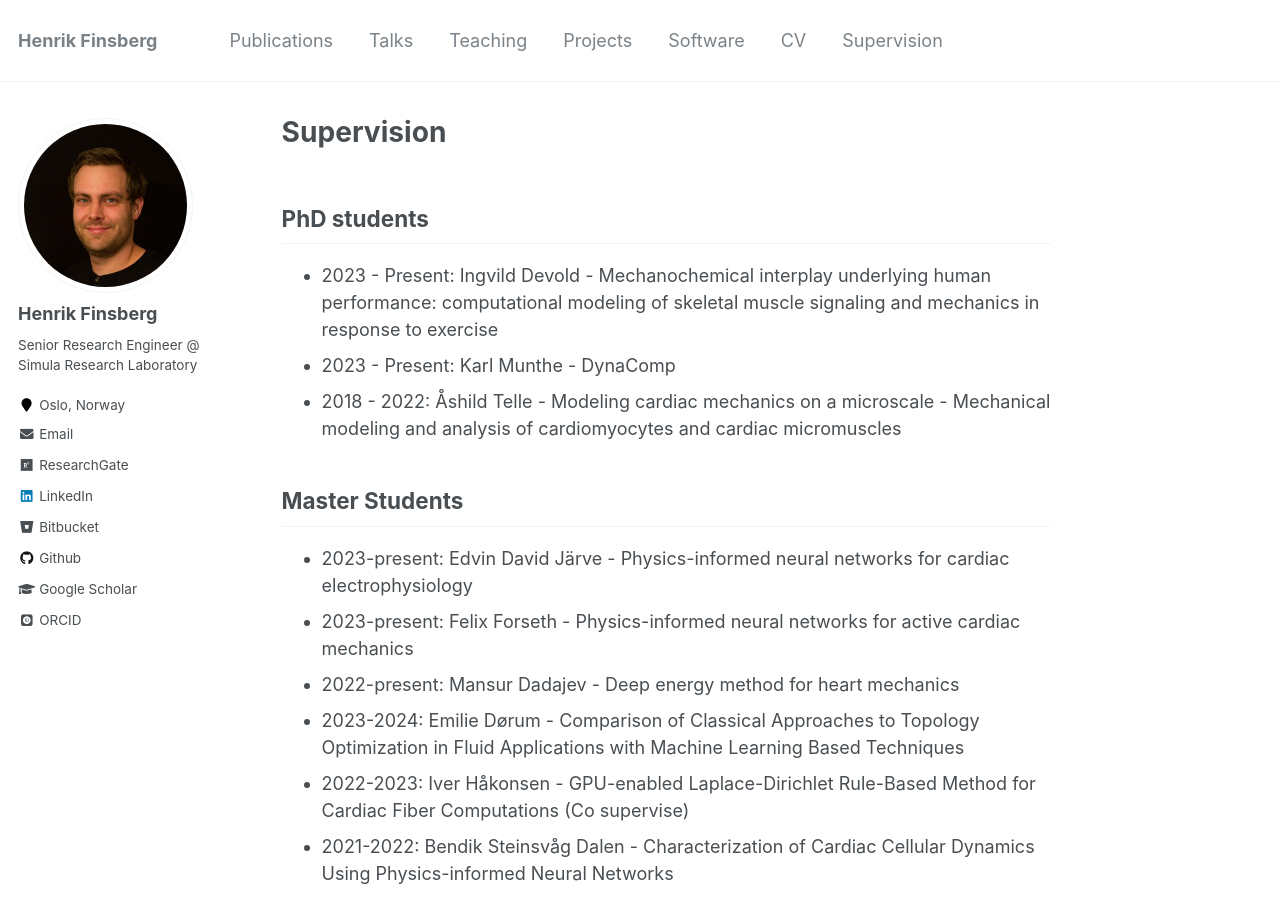
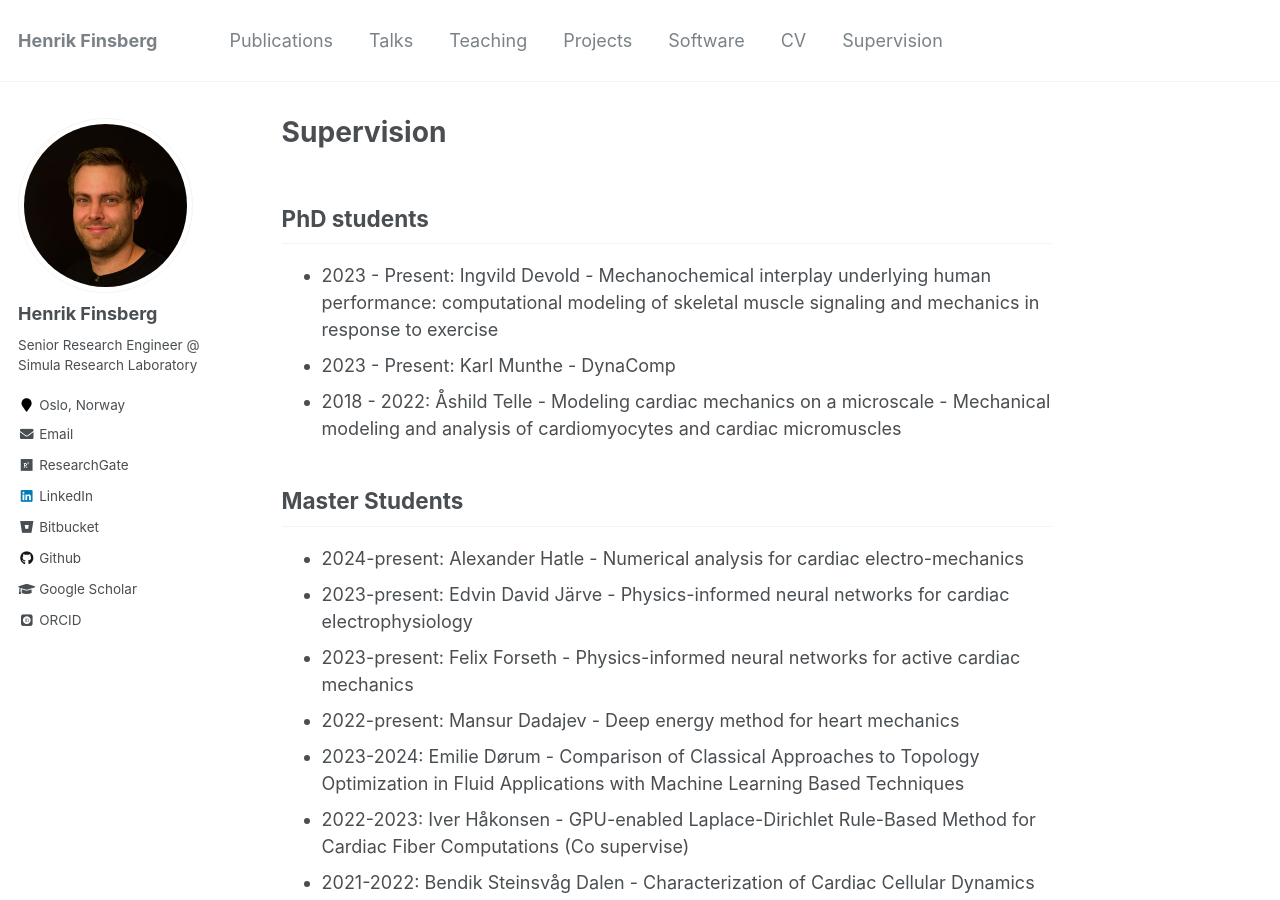
Before and after one commit to finsberg/finsberg.github.io, a Jekyll site: the page built from _pages/supervision.md, in a window 1280 px wide and 900 px high. Built offline with Jekyll 4.4.1, drawn with Linux system fonts in a browser that asks for light colours; some web fonts are replaced.

Commit message:
Update supervision.md
Add Alexander

```diff
--- a/_pages/supervision.md
+++ b/_pages/supervision.md
@@ -13,6 +13,7 @@ redirect_from:
 * 2018 - 2022: Åshild Telle - Modeling cardiac mechanics on a microscale - Mechanical modeling and analysis of cardiomyocytes and cardiac micromuscles
 
 ## Master Students
+* 2024-present: Alexander Hatle - Numerical analysis for cardiac electro-mechanics
 * 2023-present: Edvin David Järve - Physics-informed neural networks for cardiac electrophysiology
 * 2023-present: Felix Forseth - Physics-informed neural networks for active cardiac mechanics
 * 2022-present: Mansur Dadajev - Deep energy method for heart mechanics
```
